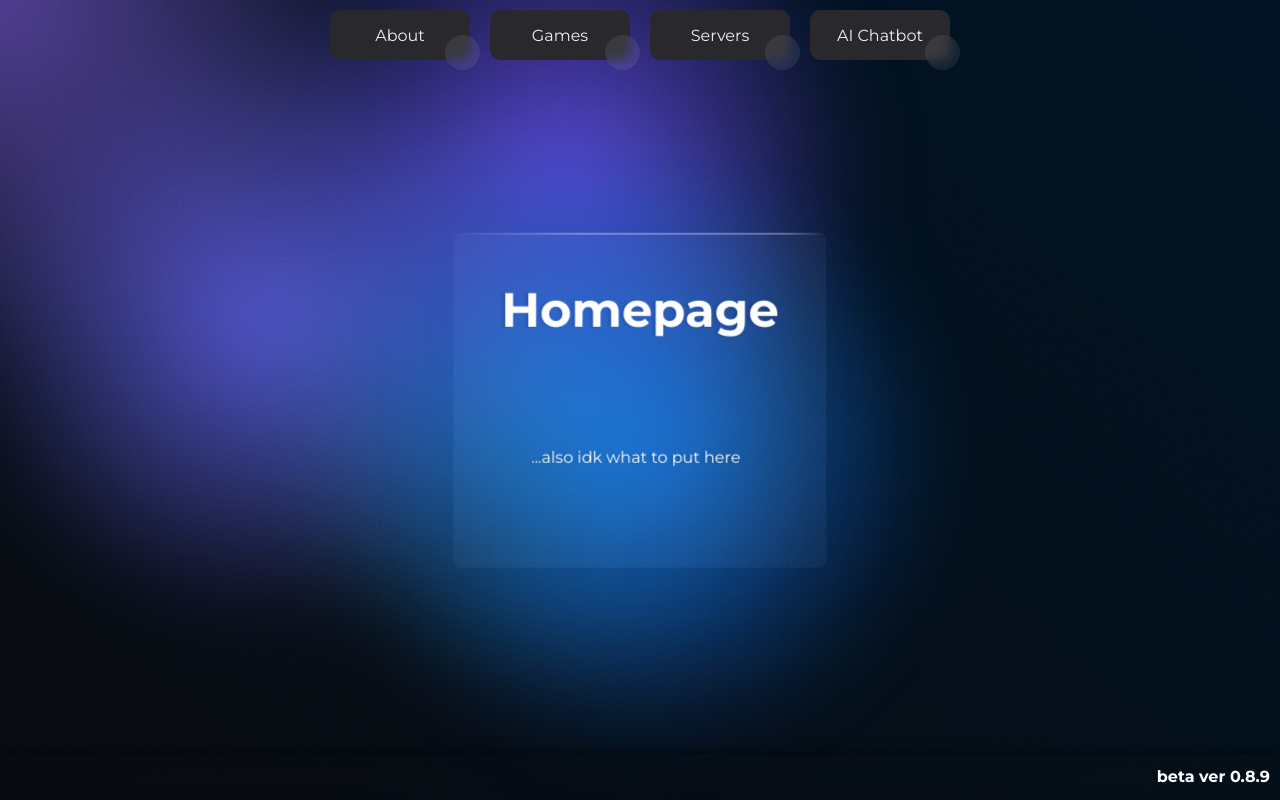
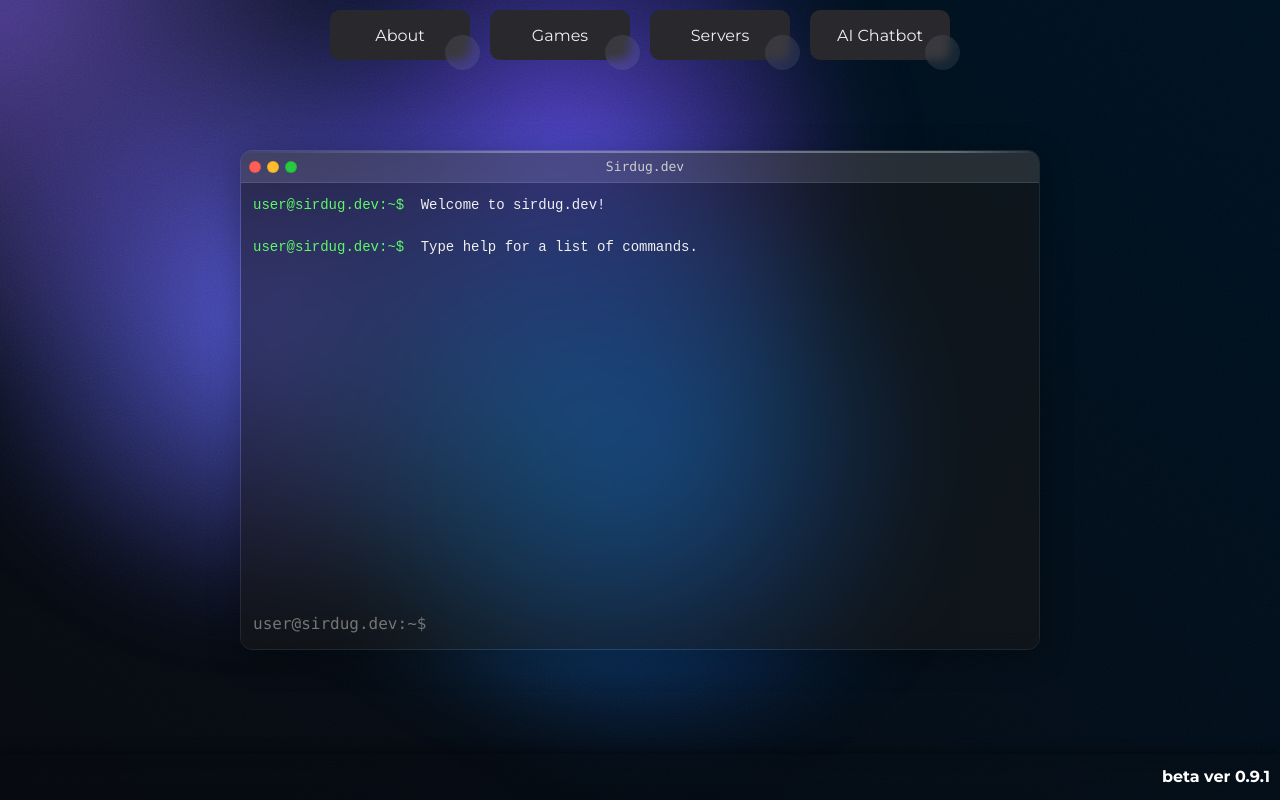
Before and after one commit to Sirdug/sirdug.dev, a plain HTML site: page index.html in a window 1280 px wide. Drawn offline with Linux system fonts and the light colour scheme; no server answers.

Commit message:
updated mainpage

```diff
--- a/index.html
+++ b/index.html
@@ -81,20 +81,56 @@
 
   </div>
 
-  <div class="card">
-    <svg viewBox="0 0 100% 100%" xmlns='http://www.w3.org/2000/svg' class="noise">
-      <filter id='noiseFilter'>
-        <feTurbulence type='fractalNoise' baseFrequency='0.85' numOctaves='6' stitchTiles='stitch' />
-      </filter>
-      <rect width='100%' height='100%' preserveAspectRatio="xMidYMid meet" filter='url(#noiseFilter)' />
-    </svg>
-    <div class="content">
-      <h1>Homepage</h1>
-      <p class="lol"></p>
-      <p class="lol">...also idk what to put here</p>
-      <div class="settingscontainer"><br>
+  <div class="card terminal">
+    <div class="terminal-header">
+      <div class="terminal-buttons">
+        <span class="terminal-button close"></span>
+        <span class="terminal-button minimize"></span>
+        <span class="terminal-button maximize"></span>
       </div>
+      <div class="terminal-title">Sirdug.dev</div>
+    </div>
+    <div class="terminal-body">
+  <pre class="terminal-content" id="terminal-content">
+<span class="terminal-prompt">user@sirdug.dev:~$</span> Welcome to sirdug.dev!<br>
+<span class="terminal-prompt">user@sirdug.dev:~$</span> Type help for a list of commands.
+  </pre>
+  <div class="terminal-input-line">
+    <input type="text" id="terminal-input" class="terminal-input" autofocus placeholder="user@sirdug.dev:~$ ">
+  </div>
+</div>
 
+
+<style>
+  /* Firefox scrollbar styling */
+  #terminal-content {
+    scrollbar-width: thin;
+    scrollbar-color: rgba(136,136,136,0.5) transparent;
+  }
+
+  /* Webkit scrollbar styling */
+  #terminal-content::-webkit-scrollbar {
+    width: 12px;
+  }
+
+  #terminal-content::-webkit-scrollbar-track {
+    background: transparent;
+  }
+
+  #terminal-content::-webkit-scrollbar-thumb {
+    background-color: rgba(136,136,136,0.5);
+    border-radius: 10px;
+  }
+
+  #terminal-content::-webkit-scrollbar-thumb:hover {
+    background-color: rgba(85,85,85,0.5);
+  }
+</style>
+
+
+
+
+</div>
     </div>
   </div>
 
@@ -119,7 +155,7 @@
 </body>
 
 <footer class="footer1">
-  <p>beta ver 0.8.9</p>
+  <p>beta ver 0.9.1</p>
 </footer>
 
 </html>
--- a/script.js
+++ b/script.js
@@ -112,3 +112,76 @@ setInterval(() => {
   pingServer('localhost', 3000, 'server1-status'); // Replace with your server IP and port
   pingServer('192.168.1.2', 80, 'server2-status'); // Replace with your server IP and port
 }, 5000); // Ping every 5 seconds
+
+
+document.getElementById("terminal-input").addEventListener("keyup", function(e) {
+    if (e.key === "Enter") {
+        e.preventDefault();
+        let input = e.target.value.trim().toLowerCase();
+        processTerminalCommand(input);
+        e.target.value = "";
+        const terminalContent = document.getElementById("terminal-content");
+        terminalContent.scrollTop = terminalContent.scrollHeight;
+    }
+});
+
+function typeWriter(element, text, speed = 50) {
+    let i = 0;
+    const timer = setInterval(() => {
+        if (i < text.length) {
+            element.innerHTML += text.charAt(i);
+            i++;
+            element.parentElement.scrollTop = element.parentElement.scrollHeight;
+        } else {
+            clearInterval(timer);
+        }
+    }, speed);
+}
+
+function processTerminalCommand(cmd) {
+    const terminalContent = document.getElementById("terminal-content");
+    const cmdLine = document.createElement("div");
+    cmdLine.innerHTML = '<span class="terminal-prompt">user@sirdug.dev:~$</span> ' + cmd;
+    terminalContent.appendChild(cmdLine);
+
+    const validCommands = ["help", "clear", "about"];
+
+    if (!cmd) {
+        return;
+    }
+
+    if (validCommands.includes(cmd)) {
+        if (cmd === "help") {
+            const helpDiv = document.createElement("div");
+            terminalContent.appendChild(helpDiv);
+            const helpText = `
+                \nAvailable commands:
+                \nhelp   - Show available commands
+                \nclear  - Clear the terminal screen
+                \nabout  - Show information about Sirdug`;
+            typeWriter(helpDiv, helpText, 35);
+        } else if (cmd === "clear") {
+            terminalContent.innerHTML = '<span class="terminal-prompt">user@sirdug.dev:~$</span> Welcome to sirdug.dev!\n<span class="terminal-prompt">user@sirdug.dev:~$</span> Type help for a list of commands.';
+        } else if (cmd === "about") {
+            const aboutDiv = document.createElement("div");
+            terminalContent.appendChild(aboutDiv);
+            const aboutText = `
+                \nAbout Sirdug:
+                \n━━━━━━━━━━━━━━━━━━━━━━━━━━━━━━
+                \nCreator: Sirdug
+                \nDiscord: sirdug
+                \nGitHub: sirdug
+                \nDescription: I made this junk :)
+                \n━━━━━━━━━━━━━━━━━━━━━━━━━━━━━━`;
+            typeWriter(aboutDiv, aboutText, 35);
+        }
+    } else {
+        const unknownDiv = document.createElement("div");
+        terminalContent.appendChild(unknownDiv);
+        typeWriter(unknownDiv, "\nCommand not found. Type 'help' for available commands.", 50);
+    }
+}
+
+function closeDropdown(dropdownId) {
+    document.getElementById(dropdownId).style.display = "none";
+}
--- a/style.css
+++ b/style.css
@@ -605,3 +605,131 @@ padding: 10px;
   max-width: 150px;
   cursor: pointer;
 }
+
+.terminal {
+  -webkit-backdrop-filter: blur(10px);
+  color: #f0f0f0;
+  font-family: 'Consolas', 'Monaco', 'Courier New', monospace;
+  border-radius: 12px;
+  border: 1px solid rgba(255, 255, 255, 0.1);
+  box-shadow: 0 8px 32px rgba(0, 0, 0, 0.3);
+  overflow: hidden;
+  width: 800px;
+  height: 500px;
+  position: fixed;
+  top: 50%;
+  left: 50%;
+  transform: translate(-50%, -50%);
+  display: flex;
+  flex-direction: column;
+  padding: 0;
+  transition: width 300ms ease, height 300ms ease, transform 300ms ease;
+}
+
+.terminal.maximized {
+  width: 1200px;
+  height: 700px;
+}
+
+.terminal-header {
+  background: rgba(77, 77, 77, 0.5);
+  backdrop-filter: blur(5px);
+  -webkit-backdrop-filter: blur(5px);
+  padding: 8px;
+  display: flex;
+  align-items: center;
+  border-bottom: 1px solid rgba(255, 255, 255, 0.1);
+}
+
+.terminal-buttons {
+  display: flex;
+  gap: 6px;
+  margin-right: 12px;
+}
+
+.terminal-button {
+  width: 12px;
+  height: 12px;
+  border-radius: 50%;
+  border: 1px solid rgba(0, 0, 0, 0.1);
+}
+
+.terminal-button.close {
+  background-color: #ff5f57;
+}
+
+.terminal-button.minimize {
+  background-color: #ffbd2e;
+}
+
+.terminal-button.maximize {
+  background-color: #28c941;
+}
+
+.terminal-title {
+  color: #cccccc;
+  font-size: 13px;
+  text-align: center;
+  flex-grow: 1;
+  margin-right: 50px;
+}
+
+.terminal-body {
+  flex: 1;
+  background: rgba(26, 26, 26, 0.5);
+  display: flex;
+  flex-direction: column;
+  overflow-y: auto;
+  padding: 12px;
+}
+
+.terminal-content {
+  flex: 1;
+  margin: 0;
+  padding: 0;
+  color: #f0f0f0;
+  font-size: 14px;
+  line-height: 1.5;
+  overflow-y: auto;
+  white-space: pre;
+}
+
+.terminal-prompt {
+  color: #5ff967;
+  margin-right: 8px;
+}
+
+.terminal-prompt::after {
+  content: "";
+}
+
+.terminal-input {
+  background: transparent;
+  color: #f0f0f0;
+  border: none;
+  outline: none;
+  flex: 1;
+  font-family: inherit;
+  font-size: inherit;
+}
+
+.terminal-input-line {
+  display: flex;
+  align-items: center;
+  padding: 4px 0;
+}
+.terminal-input::before {
+  content: "$ ";
+  color: #5ff967;
+}
+
+@keyframes blink {
+  0%, 100% { opacity: 1; }
+  50% { opacity: 0; }
+}
+
+.terminal-input::after {
+  content: "▋";
+  animation: blink 1s step-end infinite;
+  color: #f0f0f0;
+}
```
